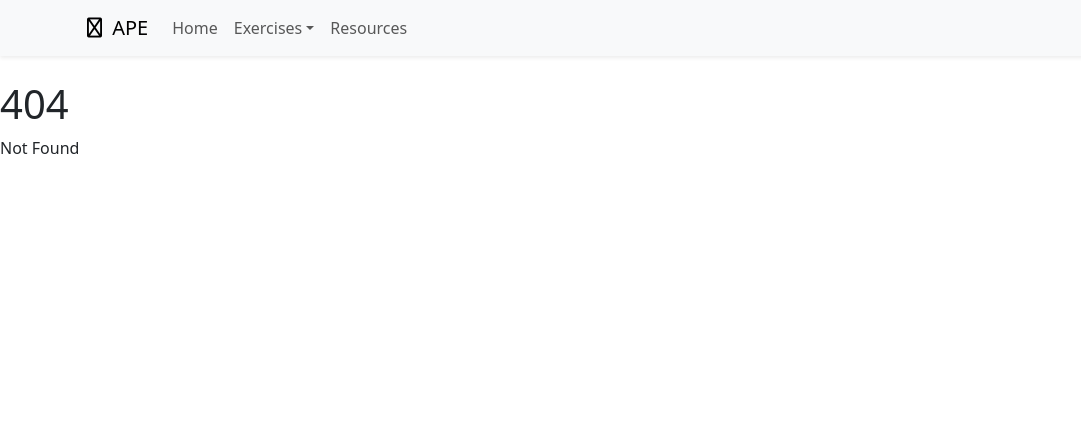
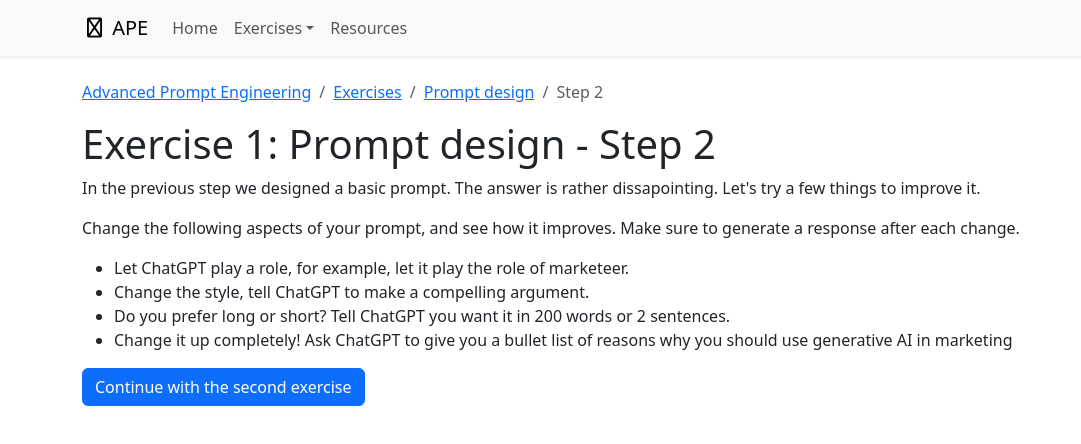
Before and after one commit to wmeints/conversational, a SvelteKit app in the folder src/ConversationalWorkshop/ClientApp/: page /exercises/01-prompt-design/step-2 in a window 1280 px wide. Before the commit this address had no page. Shown: the top 444 px of the page, without its empty margins (0-1081 px from the left). Built offline with nearby package versions, Linux system fonts and the light colour scheme.

Commit message:
Add copy for first exercise

```diff
--- a/src/ConversationalWorkshop/ClientApp/src/app.html
+++ b/src/ConversationalWorkshop/ClientApp/src/app.html
@@ -7,30 +7,27 @@
 		<link
 			rel="stylesheet"
 			type="text/css"
-			href="../node_modules/bootstrap/dist/css/bootstrap.min.css"
+			href="/node_modules/bootstrap/dist/css/bootstrap.min.css"
 		/>
 		<link
 			rel="stylesheet"
-			href="../node_modules/@fortawesome/fontawesome-free/css/fontawesome.min.css"
+			href="/node_modules/@fortawesome/fontawesome-free/css/fontawesome.min.css"
 		/>
+		<link rel="stylesheet" href="/node_modules/@fortawesome/fontawesome-free/css/regular.min.css" />
 		<link
 			rel="stylesheet"
-			href="../node_modules/@fortawesome/fontawesome-free/css/regular.min.css"
+			type="text/css"
+			href="/node_modules/@fortawesome/fontawesome-pro/css/fontawesome.min.css"
 		/>
 		<link
 			rel="stylesheet"
 			type="text/css"
-			href="../node_modules/@fortawesome/fontawesome-pro/css/fontawesome.min.css"
-		/>
-		<link
-			rel="stylesheet"
-			type="text/css"
-			href="../node_modules/@fortawesome/fontawesome-pro/css/regular.min.css"
+			href="/node_modules/@fortawesome/fontawesome-pro/css/regular.min.css"
 		/>
 		%sveltekit.head%
 	</head>
 	<body data-sveltekit-preload-data="hover">
 		<div style="display: contents">%sveltekit.body%</div>
-		<script src="../node_modules/bootstrap/dist/js/bootstrap.bundle.min.js"></script>
+		<script src="/node_modules/bootstrap/dist/js/bootstrap.bundle.min.js"></script>
 	</body>
 </html>
--- a/src/ConversationalWorkshop/ClientApp/src/routes/exercises/01-prompt-design/+page.svelte
+++ b/src/ConversationalWorkshop/ClientApp/src/routes/exercises/01-prompt-design/+page.svelte
@@ -14,5 +14,11 @@
 <div class="container">
 	<div class="col">
 		<h1>Exercise 1: Prompt design</h1>
+		<p>
+			In this exercise we're going to work on basic prompt design. We'll be designing a prompt that
+			will generate a small article explaining the benefits of using generative AI in marketing.
+		</p>
+		<p>Let's get started!</p>
+		<a href="/exercises/01-prompt-design/step-1" class="btn btn-primary">Start with step 1</a>
 	</div>
 </div>
--- /dev/null
+++ b/src/ConversationalWorkshop/ClientApp/src/routes/exercises/01-prompt-design/step-2/+page.svelte
@@ -0,0 +1,41 @@
+<div class="container">
+	<div class="nav">
+		<ol class="breadcrumb">
+			<li class="breadcrumb-item">
+				<a href="/">Advanced Prompt Engineering</a>
+			</li>
+			<li class="breadcrumb-item">
+				<a href="/exercises">Exercises</a>
+			</li>
+			<li class="breadcrumb-item"><a href="/exercises/01-prompt-design/">Prompt design</a></li>
+			<li class="breadcrumb-item active">Step 2</li>
+		</ol>
+	</div>
+</div>
+<div class="container">
+	<div class="col">
+		<h1>Exercise 1: Prompt design - Step 2</h1>
+		<p>
+			In the previous step we designed a basic prompt. The answer is rather dissapointing. Let's try
+			a few things to improve it.
+		</p>
+		<p>
+			Change the following aspects of your prompt, and see how it improves. Make sure to generate a
+			response after each change.
+		</p>
+		<ul>
+			<li>Let ChatGPT play a role, for example, let it play the role of marketeer.</li>
+			<li>Change the style, tell ChatGPT to make a compelling argument.</li>
+			<li>Do you prefer long or short? Tell ChatGPT you want it in 200 words or 2 sentences.</li>
+			<li>
+				Change it up completely! Ask ChatGPT to give you a bullet list of reasons why you should use
+				generative AI in marketing
+			</li>
+		</ul>
+		<p>
+			<a href="/exercises/02-few-shot-learning/" class="btn btn-primary"
+				>Continue with the second exercise</a
+			>
+		</p>
+	</div>
+</div>
```
Also changed, not shown: src/ConversationalWorkshop/ClientApp/src/routes/exercises/01-prompt-design/step-1/+page.svelte (added, +28 -0 lines), 1 other file (tests, documents, lock files or other folders).
